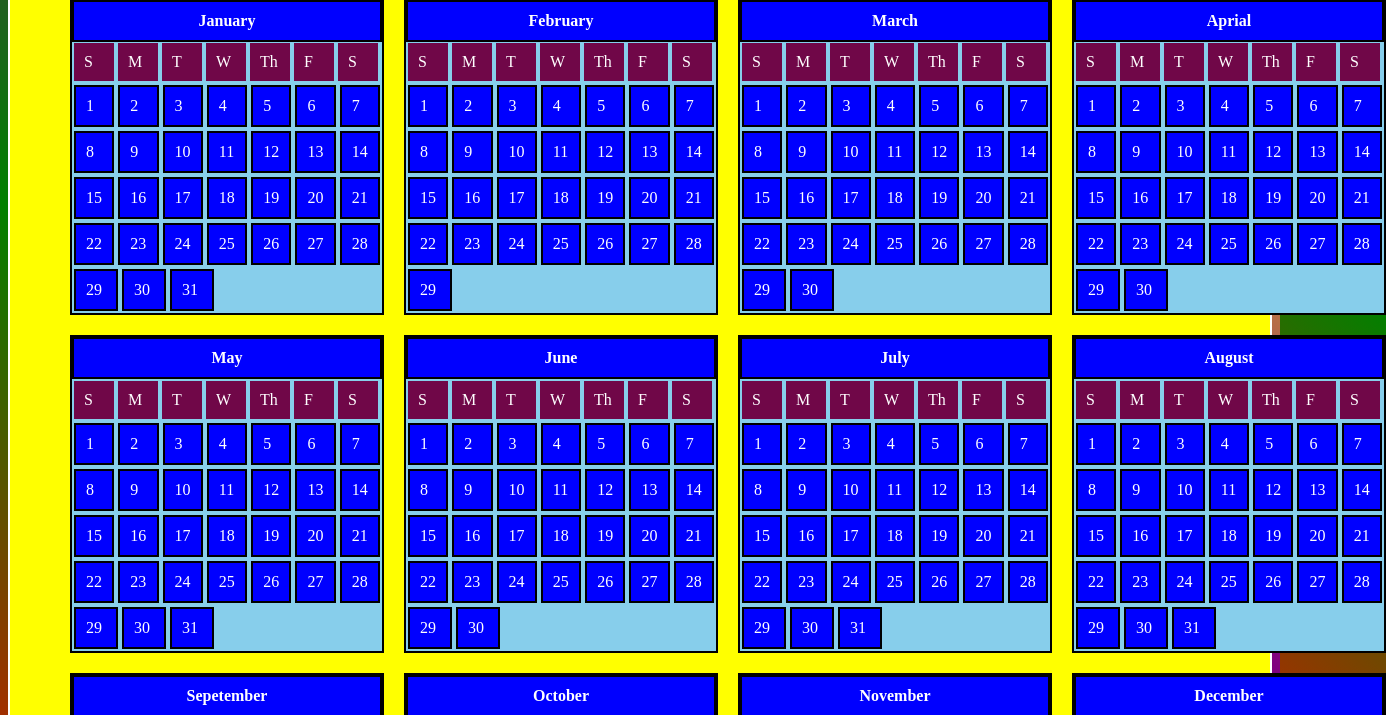
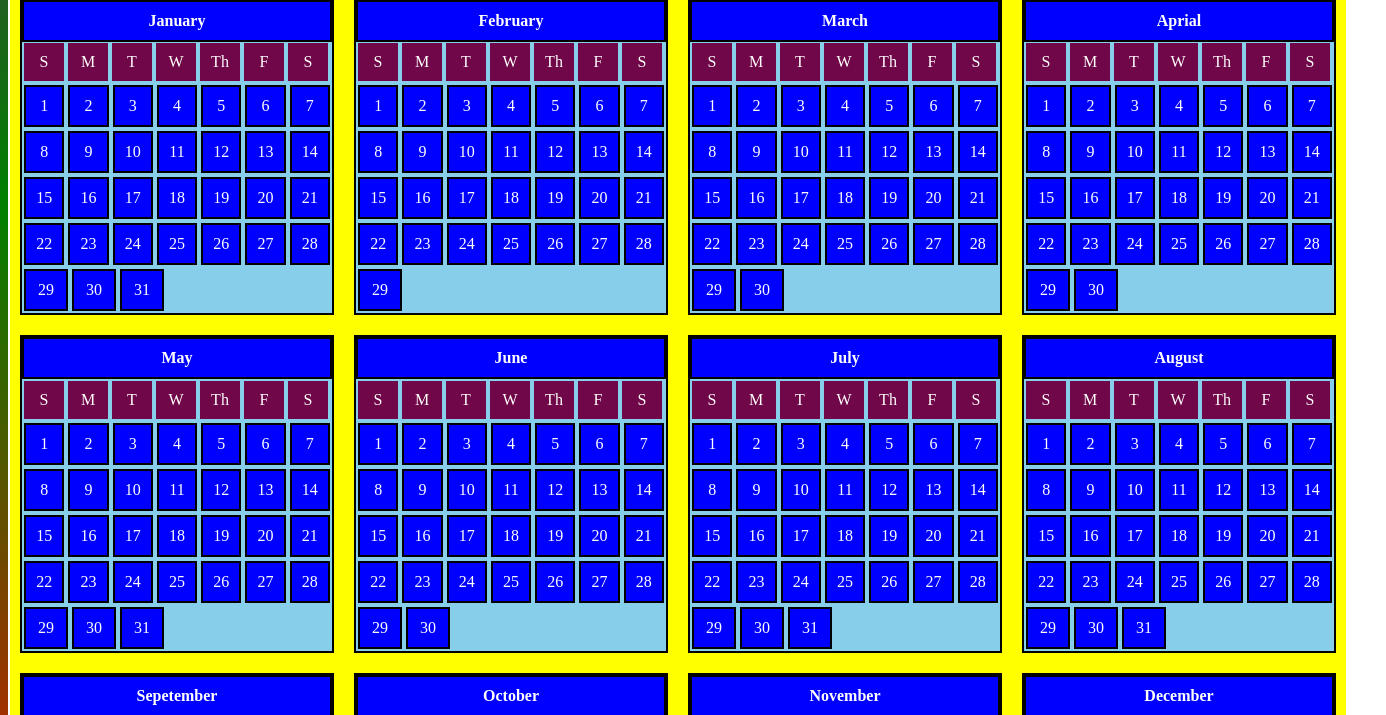
Before and after one commit to repanianusha/Calculator, a plain HTML site: page index.html in a window 1280 px wide. Shown: the part 137-852 px from the top of the page, 1386 px wide, since content can reach past the window. Drawn offline with Linux system fonts and the light colour scheme.

Commit message:
Update index.html

```diff
--- a/index.html
+++ b/index.html
@@ -4,7 +4,7 @@
         <title>Calender By using Gradients,flexTopics</title>
          <style>
             body{
-
+                text-align: center;
                 background-image: repeating-linear-gradient(45deg,red,green,purple,yellow);
             }
             .mt{
@@ -22,10 +22,9 @@
             .cal{
                 border: 2px solid white;
                 background-color: yellow;
-
+                width: fit-content;
             }
             .AllMon{
-              margin-left: 50px;
                 display:flex;
             }
             .mon{
```
